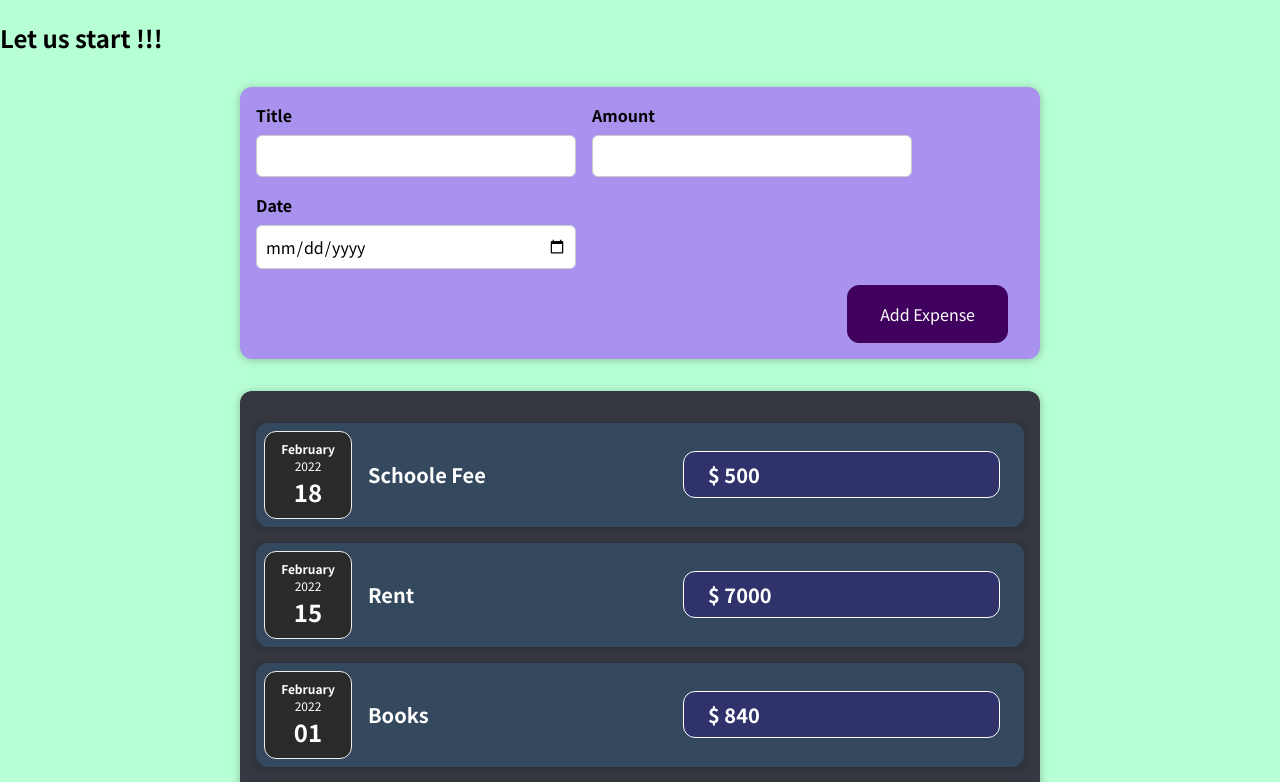
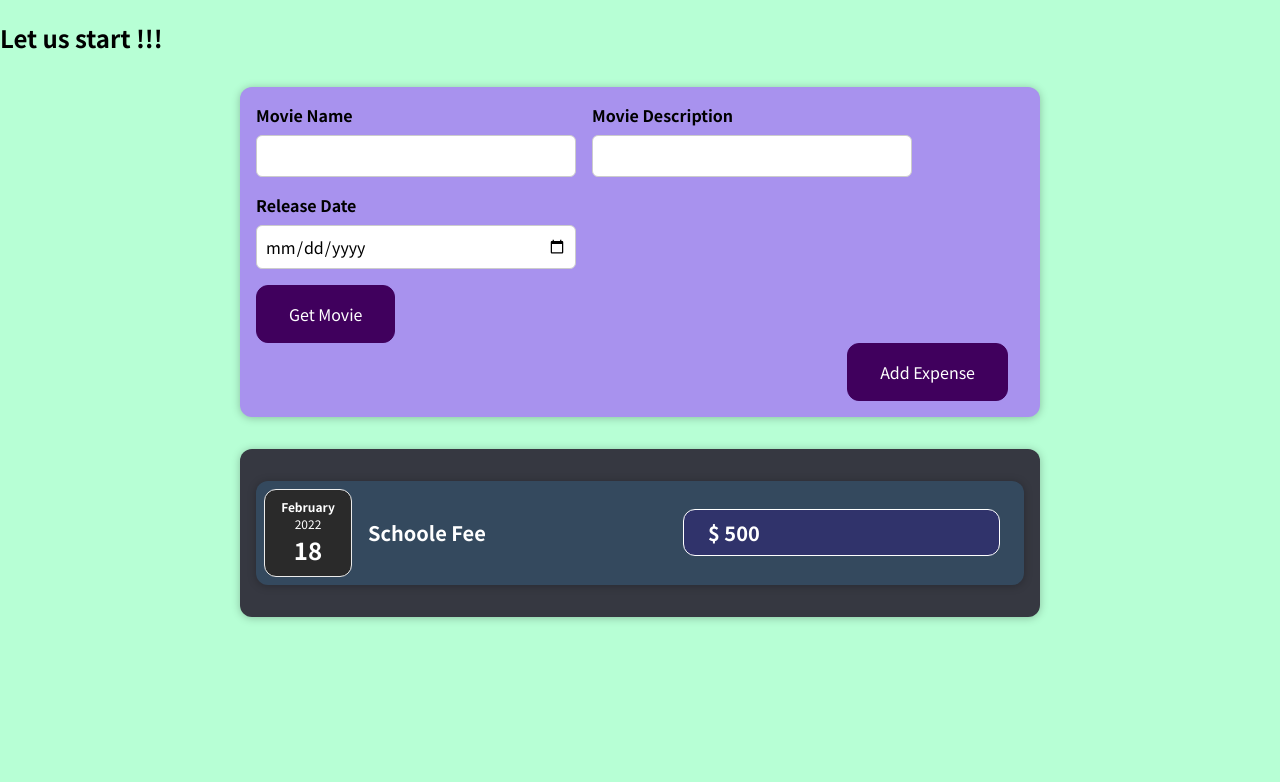
Before and after one commit to simplyatul/react-app, a React (Create React App) app: page / in a window 1280 px wide. Shown: the top 782 px of the page. Built offline with nearby package versions, Linux system fonts and the light colour scheme.

Commit message:
initial changes

```diff
--- a/src/App.js
+++ b/src/App.js
@@ -9,24 +9,24 @@ const DUMMY_DATA = [
     amount: 500,
     date: new Date(2022, 1, 18),
   },
-  {
-    id: "e2",
-    title: "Rent",
-    amount: 7000,
-    date: new Date(2022, 1, 15),
-  },
-  {
-    id: "e3",
-    title: "Books",
-    amount: 840,
-    date: new Date(2022, 1, 1),
-  },
-  {
-    id: "e4",
-    title: "Food",
-    amount: 500,
-    date: new Date(2022, 1, 18),
-  },
+  // {
+  //   id: "e2",
+  //   title: "Rent",
+  //   amount: 7000,
+  //   date: new Date(2022, 1, 15),
+  // },
+  // {
+  //   id: "e3",
+  //   title: "Books",
+  //   amount: 840,
+  //   date: new Date(2022, 1, 1),
+  // },
+  // {
+  //   id: "e4",
+  //   title: "Food",
+  //   amount: 500,
+  //   date: new Date(2022, 1, 18),
+  // },
 ];
 
 const App = () => {
--- a/src/components/NewExpense/ExpenseForm.css
+++ b/src/components/NewExpense/ExpenseForm.css
@@ -24,3 +24,7 @@
 .new-expense__actions {
   text-align: right;
 }
+
+.new-expense__getmovie {
+  text-align: left;
+}
--- a/src/components/NewExpense/ExpenseForm.js
+++ b/src/components/NewExpense/ExpenseForm.js
@@ -15,6 +15,30 @@ const ExpenseForm = (props) => {
   };
   const dateChangeHandler = (event) => {
     setDate(event.target.value);
+  };
+
+  function fetchData(movieName) {
+    let api = "http://localhost:9009/v1/movies/" + movieName;
+    fetch(api)
+      .then((response) => {
+        return response.json();
+      })
+      .then((data) => {
+        console.log(data.title);
+        const movieData = {
+          date: new Date(data.released),
+          title: data.title,
+          amount: data.description,
+        };
+        console.log("movieData: ", movieData);
+        props.onSaveExpenseData(movieData);
+      });
+  }
+
+  const getMovie = (event) => {
+    event.preventDefault();
+    console.log("In getMovie");
+    fetchData(title);
   };
 
   const submitHandler = (event) => {
@@ -37,12 +61,12 @@ const ExpenseForm = (props) => {
     <form onSubmit={submitHandler}>
       <div className="new-expense__controls">
         <div className="new-expense__control">
-          <label> Title</label>
+          <label> Movie Name</label>
           <input type="text" value={title} onChange={titleChangeHandler} />
         </div>
 
         <div className="new-expense__control">
-          <label> Amount</label>
+          <label> Movie Description</label>
           <input
             value={amount}
             type="number"
@@ -53,13 +77,17 @@ const ExpenseForm = (props) => {
         </div>
 
         <div className="new-expense__control">
-          <label> Date</label>
+          <label> Release Date</label>
           <input type="date" value={date} onChange={dateChangeHandler} />
         </div>
       </div>
 
+      <div className="new-expense__getmovie">
+        <button onClick={getMovie}>Get Movie</button>
+      </div>
+
       <div className="new-expense__actions">
-        <button type="submit"> Add Expense </button>
+        <button type="submit">Add Expense</button>
       </div>
     </form>
   );
```
